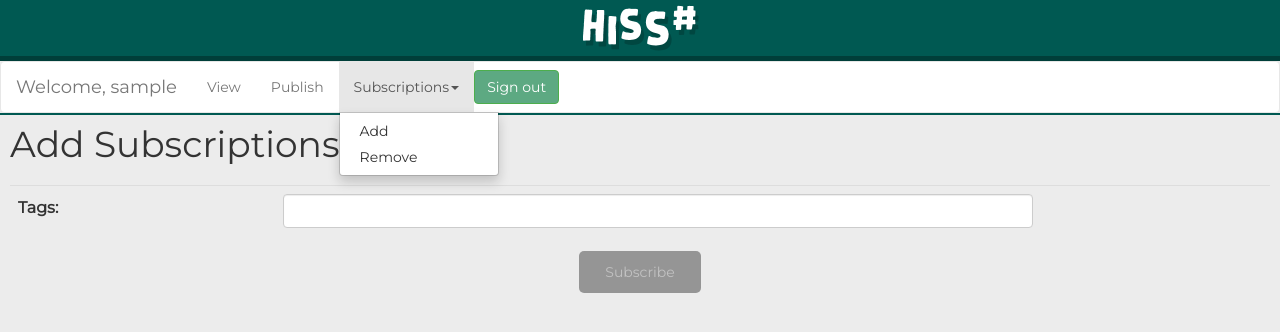
After one commit to gvkalra/hashmail, a Django app: page /subscribe/add in a window 1280 px wide, after a click on "Subscriptions". The commit adds this page. Shown: the top 332 px of the page. Run offline with Django 3.2, Linux system fonts and the light colour scheme; the visitor is signed in with stand-in values (Sample User, id 1); parts of the project's set-up code (start-up, migrations or seed data) failed here and were passed over; some libraries are stand-ins or nearby versions.

Commit message:
split subscription into add/remove

```diff
--- a/hashapp/templates/navbar.html
+++ b/hashapp/templates/navbar.html
@@ -7,7 +7,13 @@
     <ul class="nav navbar-nav">
       <li><a href="/notifications"> View </a></li>
       <li><a href="/publish"> Publish </a></li>
-      <li><a href="/subscribe"> Subscriptions </a></li>
+      <li class="dropdown">
+        <a class="dropdown-toggle" data-toggle="dropdown" href="#">Subscriptions<span class="caret"></span></a>
+        <ul class="dropdown-menu">
+          <li><a href="/subscribe/add">Add</a></li>
+          <li><a href="/subscribe/remove">Remove</a></li>
+        </ul>
+      </li>
     </ul>
     <a href="{% url 'auth_logout' %}?next=/" class="btn btn-success navbar-btn button-green">Sign out</a>
   </div>
--- /dev/null
+++ b/hashapp/templates/subscribe_add.html
@@ -0,0 +1,39 @@
+{% extends "base.html" %}
+{% load staticfiles %}
+
+{% block head %}
+<script>
+
+    $(function () {
+        var tagsField = $('#newsubscription input[type="text"]');
+
+        $('#subscribebutton').prop('disabled', true);
+        tagsField.keyup(function() {
+            $('#subscribebutton').prop('disabled', !/^((\s*)(#[a-z\d-]{1,30})(,?)(\s*))+$/.test(tagsField.val()));
+        });
+    });
+</script>
+{% endblock %}
+
+{% block content %}
+{% include "navbar.html" %}
+<div id='newsubscription' class="content">
+	<h1> Add Subscriptions </h1>
+	<div>
+		<form id="the_form" method="post">
+			{% csrf_token %}
+			<table class="form-group table">
+				<tbody>
+				<tr>
+					<td><p>{{ subscription_form.tags.label_tag }}</p></td>
+					<td><p id="tagsfieldparent" class="inputparent">{{ subscription_form.tags }}</p></td>
+				</tr>
+				</tbody>
+			</table>
+			<p id="publish" class="text-center">
+				<button id="subscribebutton" type="submit" class="btn button-green btn-xlg">Subscribe</button>
+			</p>
+		</form>
+	</div>
+</div>
+{% endblock %}
--- a/hashapp/views.py
+++ b/hashapp/views.py
@@ -37,9 +37,38 @@ def publish_image(request):
     return render(request, 'publish.html', context)
 
 @login_required
-def edit_subscription(request):
-    context = dict(subscription_form = SubscriptionForm())
-    return render(request, 'subscribe.html', context)
+def add_subscription(request):
+    # if this is a POST request we need to process the form data
+    if request.method == 'POST':
+        # create a form instance and populate it with data from the request:
+        subscription_form = SubscriptionForm(request.POST)
+        # check whether it's valid:
+        if subscription_form.is_valid():
+            # process the data in form.cleaned_data as required
+            tags = subscription_form.cleaned_data['tags'].split(' ')
+            filter(None, tags)
+            if len(tags) > 0:
+                for tag in tags:
+                    obj, created = HashTagModel.objects.get_or_create(tag=tag)
+                    obj.hashtag_subscription.add(request.user)
+                    obj.save()
+            # redirect to a new URL:
+            return HttpResponseRedirect('/subscribe')
+
+    # if a GET (or any other method) we'll create a blank form
+    else:
+        subscription_form = SubscriptionForm()
+
+    return render(request, 'subscribe_add.html',
+        {'subscription_form': subscription_form})
+
+@login_required
+def remove_subscription(request):
+    pass
+
+@login_required
+def manage_subscription(request):
+    return render(request, 'subscribe.html')
 
 @login_required
 def view_notifications(request):
@@ -69,21 +98,3 @@ def publish_result(request):
     else:
         my_dictionary.update(dict(errors = form.errors))
     return render(request, 'published_photo.html', dictionary=my_dictionary)
-
-@login_required
-def subscription_result(request):
-    form = SubscriptionForm(request.POST)
-    my_dictionary = {}
-    if form.is_valid():
-        data = form.cleaned_data
-        tags = data['tags'].split(' ')
-        filter(None, tags)
-        if len(tags) > 0:
-            for tag in tags:
-                obj, created = HashTagModel.objects.get_or_create(tag=tag)
-                obj.hashtag_subscription.add(request.user)
-                obj.save()
-        my_dictionary.update({"tags": tags})
-    else:
-        my_dictionary.update(dict(errors = form.errors))
-    return render(request, 'subscribed_hashtags.html', dictionary=my_dictionary)
--- a/hashmail/urls.py
+++ b/hashmail/urls.py
@@ -26,8 +26,9 @@ urlpatterns = [
     url(r'^notifications/', hashapp.views.view_notifications),
     url(r'^publish/$', hashapp.views.publish_image),
     url(r'^publish/result', hashapp.views.publish_result, name='publish_result'),
-    url(r'^subscribe/$', hashapp.views.edit_subscription),
-    url(r'^subscribe/result', hashapp.views.subscription_result, name='subscription_result'),
+    url(r'^subscribe/add', hashapp.views.add_subscription),
+    url(r'^subscribe/remove', hashapp.views.remove_subscription),
+    url(r'^subscribe', hashapp.views.manage_subscription),
     url(r'^accounts/', include('django.contrib.auth.urls')),
     url(r'^admin/', admin.site.urls),
 ]
```
Also changed, not shown: hashapp/templates/subscribe.html (+7 -33 lines), hashapp/templates/subscribed_hashtags.html (deleted, +0 -17 lines).
